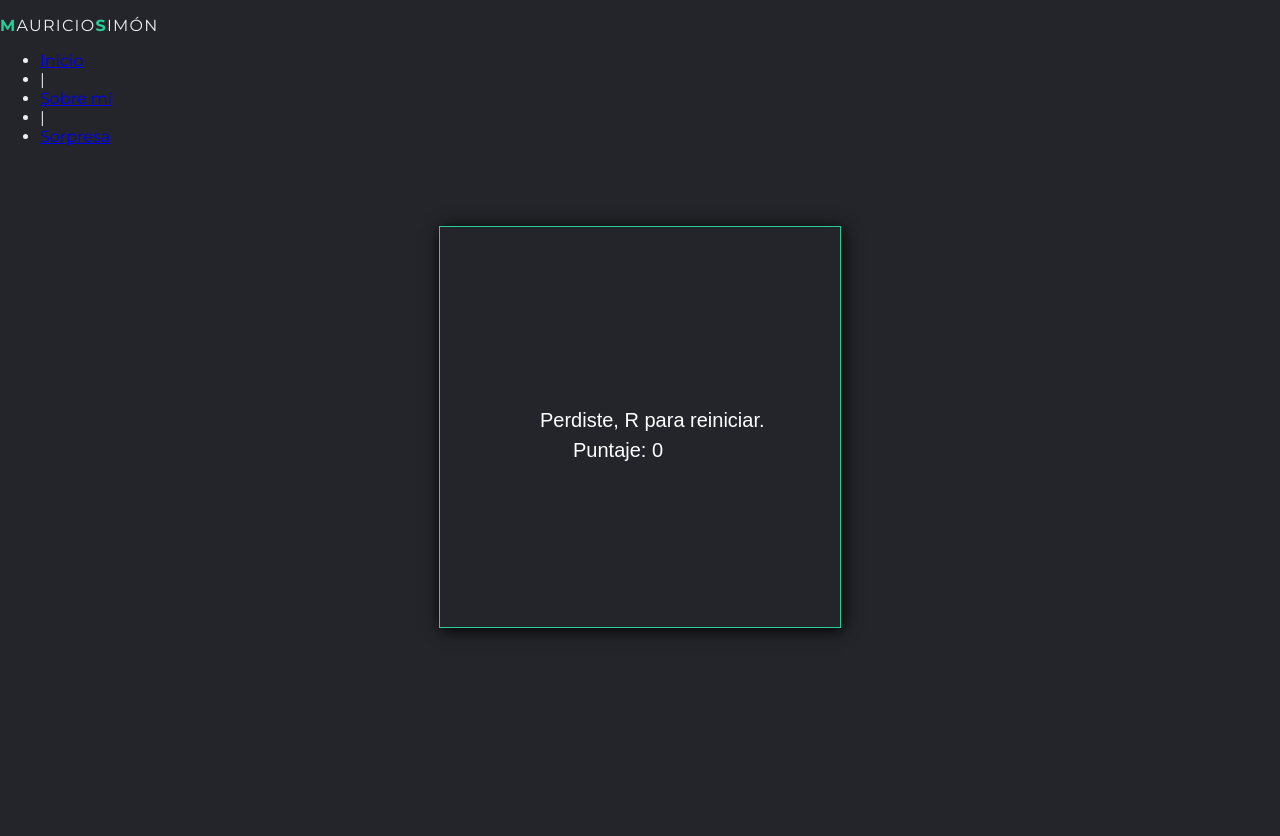
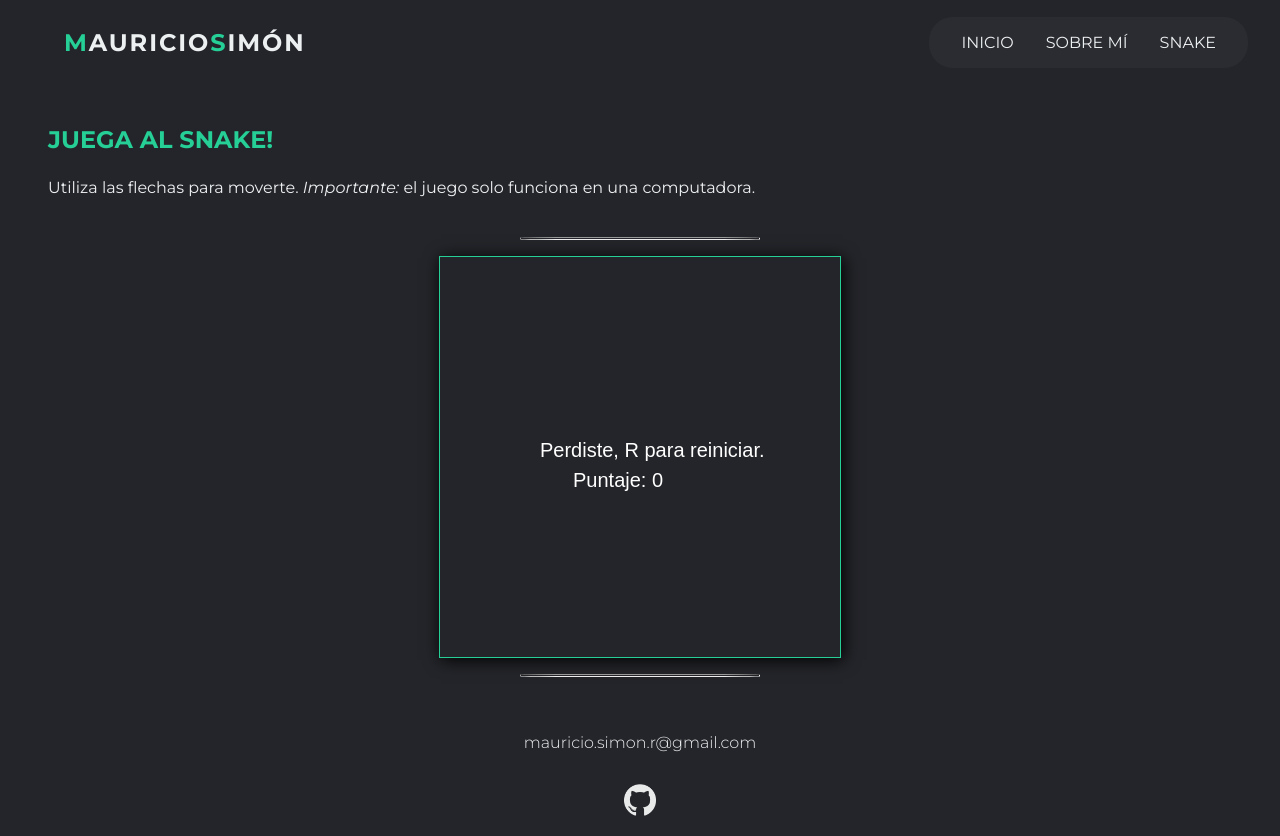
Before and after one commit to msimonr/msimonr.github.io, a plain HTML site: page pages/snake.html in a window 1280 px wide. Before the commit the page ends 800 px from the top, so only its background shows below. Drawn offline with Linux system fonts and the light colour scheme.

Commit message:
responsive snake

```diff
--- a/style.css
+++ b/css/style.css
@@ -263,7 +263,7 @@ h3 a {
     border: 0.1em solid var(--detalle);
     box-shadow: 0.1em 0.1em 1em black;
     display: block;
-    margin: 5em auto;
+    margin: 1em auto;
 }
 
 .mi-persona a {
--- a/game/game.js
+++ /dev/null
@@ -1,148 +0,0 @@
-class Snake{
-    constructor(){
-        this.speed = 10;
-        this.body = [{x: 200, y: 200}, {x: 200, y: 190}, {x: 200, y: 180}];
-        this.direction = {x:0, y:1};
-    }
-
-    addBody(){
-        let lastPosition = this.body[this.body.length-1];
-        this.move();
-        this.body.push({x: lastPosition.x, y: lastPosition.y});
-    }
-
-    move(){
-        for (let i=this.body.length-1; i > 0; i--){
-            this.body[i].x = this.body[i-1].x;
-            this.body[i].y = this.body[i-1].y;
-        }
-        this.body[0].x += this.speed*this.direction.x;
-        this.body[0].y += this.speed*this.direction.y;
-    }
-
-    setDirection(x, y){
-        this.direction.x = x;
-        this.direction.y = y;
-    }
-}
-
-//Fruta:
-
-
-window.onload = function() {
-    canvas = document.getElementById("game");
-    context = canvas.getContext("2d");
-    document.addEventListener("keydown", keyPush);
-    // context.font = "10px Arial";
-    // snake = new Snake();
-    // fruta = {x: 350, y:250};
-    // lost = false;
-    init();
-    setInterval(game, 1000/12);
-}
-
-function init(){
-    gameUnit = 10;
-    context.font = "10px Arial";
-    snake = new Snake();
-    fruta = {x: 350, y:250};
-    lost = false;
-}
-
-function game(){
-    if(!lost){
-        if(Math.abs(snake.body[0].x-fruta.x) < gameUnit && Math.abs(snake.body[0].y - fruta.y) < gameUnit){
-            createFruta();
-            snake.addBody();
-            draw();
-        }else if(snake.body.some(headIsTouchingBody) || snake.body[0].x === 0 || snake.body[0].x === canvas.width || snake.body[0].y === 0 || snake.body[0].y === canvas.height){
-            lost = true;
-            //Fondo
-            context.fillStyle = "#24252A";
-            context.fillRect(0, 0, canvas.width, canvas.height);
-            context.font = "20px Arial";
-            context.fillStyle = "#FFFFFF";
-            context.fillText("Perdiste, R para reiniciar.", Math.floor(canvas.width/4), 200);
-            context.fillText("Puntaje: "+(snake.body.length-3).toString() , Math.floor(canvas.width/3), 230);
-        }else{
-            snake.move();
-            draw();
-        }
-        // draw();
-    }
-
-}
-
-function draw(){
-
-    //Fondo
-    context.fillStyle = "#24252A";
-    context.fillRect(0, 0, canvas.width, canvas.height);
-
-    //Puntaje
-    context.fillStyle = "#FFFFFF";
-    context.fillText("Puntos: "+(snake.body.length-3).toString(), 20, 20);
-    console.log("hola: "+ (snake.body.length-3).toString());
-
-
-    //Fruta
-    context.fillStyle = "#9d32a8";
-    context.fillRect(fruta.x, fruta.y, snake.speed, snake.speed);
-
-    //Snake
-    context.fillStyle = "#13ad3c";
-    for (let elem of snake.body){
-        context.fillRect(elem.x, elem.y, snake.speed-1, snake.speed-1);
-    }
-
-}
-
-//Movimiento
-function keyPush(event){
-    switch(event.keyCode){
-        case 37: //Izquierda
-            if(snake.direction.x == 1 && snake.direction.y == 0){
-                break;
-            }
-            snake.direction.x = -1;
-            snake.direction.y = 0;
-            break;
-        case 38: //Arriba
-            if(snake.direction.x == 0 && snake.direction.y == 1){
-                break;
-            }
-            snake.direction.x = 0;
-            snake.direction.y = -1;
-            break;
-        case 39: //Derecha
-            if(snake.direction.x == -1 && snake.direction.y == 0){
-                break;
-            }
-            snake.direction.x = 1;
-            snake.direction.y = 0;
-            break;
-        case 40: //Abajo
-            if(snake.direction.x == 0 && snake.direction.y == -1){
-                break;
-            }
-            snake.direction.x = 0;
-            snake.direction.y = 1;
-        case 82:
-            if(lost){
-                init();
-            }
-            break;
-    }
-}
-
-function createFruta(){
-    do{
-        newFruta = {x: Math.floor(Math.random()*(canvas.width-10)), y: Math.floor(Math.random()*(canvas.height-10))};
-    } while(snake.body.find(cuerpo => Math.abs(cuerpo.x - newFruta.x) < 9  && Math.abs(cuerpo.y - newFruta.y) < 9) && Math.abs(newFruta.x - canvas.width) > 9 && Math.abs(newFruta.y - canvas.height) > 9);
-    fruta.x = newFruta.x;
-    fruta.y = newFruta.y;
-}
-
-function headIsTouchingBody(value, index, array){
-    return (index != 0 && Math.abs(value.x - array[0].x) < 10 && Math.abs(value.y - array[0].y) < 10);
-}
--- a/pages/snake.html
+++ b/pages/snake.html
@@ -1,36 +1,69 @@
 <!DOCTYPE html>
 <html lang="es">
+
 <head>
     <meta charset="UTF-8">
     <meta http-equiv="X-UA-Compatible" content="IE=edge">
     <meta name="viewport" content="width=device-width, initial-scale=1.0">
     <title>Portfolio MS</title>
-    <link rel="stylesheet" href="../style.css">
+    <link rel="stylesheet" href="../css/style.css">
 </head>
+
 <body>
+
     <!-- Navegacion -->
-    <header>
-        <div id="logoName">
-            <p id="logo"><span class="first">M</span>auricio<span class="first">S</span>imón</p>
+    <nav class="navbar">
+        <div class="logoName">
+            <span class="first">M</span>auricio<span class="first">S</span>imón
         </div>
-        <nav class="menu">
-            <ul class="menuLinks">
+        <a href="#" class="toggle-button">
+            <span class="bar"></span>
+            <span class="bar"></span>
+            <span class="bar"></span>
+        </a>
+        <div class="navbar-links">
+            <ul>
                 <li><a href="../index.html">Inicio</a></li>
-                <li class="separador">|</li>
                 <li><a href="about.html">Sobre mí</a></li>
-                <li class="separador">|</li>
-                <li><a href="snake.html"> Sorpresa</a></li>
+                <li><a href="snake.html"> Snake</a></li>
             </ul>
-        </nav>
-    </header>
+        </div>
+    </nav>
     <!-- Navegacion -->
-    <div class="contentBox">
+
+    <!-- Contenido -->
+    <div class="container">
+        <div class="container-head">
+            <h2>Juega al Snake!</h2>
+            <p>Utiliza las flechas para moverte. <em>Importante:</em> el juego solo funciona en una computadora.</p>
+        </div>
+        <hr class="divisor">
         <div>
             <canvas height="400" width="400" id="game"></canvas>
         </div>
+        <hr class="divisor">
     </div>
+
+    </div>
+
+    <!-- Contenido -->
+
+
+    <!-- Footer -->
+    <footer>
+        <div class="footer">
+            <p>mauricio.simon.r@gmail.com</p>
+            <div class="social-img">
+                <a href="https://github.com/msimonr" target="_blank"><img src="../img/GitHub-Mark-120px-plus.png"></a>
+            </div>
+            <!-- <p>mauricio.simon.r@gmail.com</p> -->
+        </div>
+    </footer>
+    <!-- Footer -->
 
 
 </body>
-    <script src="../game/game.js"></script>
+<script src="../scritps/web.js"></script>
+<script src="../scritps/game.js"></script>
+
 </html>
--- /dev/null
+++ b/scritps/game.js
@@ -0,0 +1,155 @@
+window.addEventListener("keydown", function(e) {
+    // space and arrow keys
+    if ([32, 37, 38, 39, 40].indexOf(e.keyCode) > -1) {
+        e.preventDefault();
+    }
+}, false);
+
+class Snake {
+    constructor() {
+        this.speed = 10;
+        this.body = [{ x: 200, y: 200 }, { x: 200, y: 190 }, { x: 200, y: 180 }];
+        this.direction = { x: 0, y: 1 };
+    }
+
+    addBody() {
+        let lastPosition = this.body[this.body.length - 1];
+        this.move();
+        this.body.push({ x: lastPosition.x, y: lastPosition.y });
+    }
+
+    move() {
+        for (let i = this.body.length - 1; i > 0; i--) {
+            this.body[i].x = this.body[i - 1].x;
+            this.body[i].y = this.body[i - 1].y;
+        }
+        this.body[0].x += this.speed * this.direction.x;
+        this.body[0].y += this.speed * this.direction.y;
+    }
+
+    setDirection(x, y) {
+        this.direction.x = x;
+        this.direction.y = y;
+    }
+}
+
+//Fruta:
+
+
+window.onload = function() {
+    canvas = document.getElementById("game");
+    context = canvas.getContext("2d");
+    document.addEventListener("keydown", keyPush);
+    // context.font = "10px Arial";
+    // snake = new Snake();
+    // fruta = {x: 350, y:250};
+    // lost = false;
+    init();
+    setInterval(game, 1000 / 12);
+}
+
+function init() {
+    gameUnit = 10;
+    context.font = "10px Arial";
+    snake = new Snake();
+    fruta = { x: 350, y: 250 };
+    lost = false;
+}
+
+function game() {
+    if (!lost) {
+        if (Math.abs(snake.body[0].x - fruta.x) < gameUnit && Math.abs(snake.body[0].y - fruta.y) < gameUnit) {
+            createFruta();
+            snake.addBody();
+            draw();
+        } else if (snake.body.some(headIsTouchingBody) || snake.body[0].x === 0 || snake.body[0].x === canvas.width || snake.body[0].y === 0 || snake.body[0].y === canvas.height) {
+            lost = true;
+            //Fondo
+            context.fillStyle = "#24252A";
+            context.fillRect(0, 0, canvas.width, canvas.height);
+            context.font = "20px Arial";
+            context.fillStyle = "#FFFFFF";
+            context.fillText("Perdiste, R para reiniciar.", Math.floor(canvas.width / 4), 200);
+            context.fillText("Puntaje: " + (snake.body.length - 3).toString(), Math.floor(canvas.width / 3), 230);
+        } else {
+            snake.move();
+            draw();
+        }
+        // draw();
+    }
+
+}
+
+function draw() {
+
+    //Fondo
+    context.fillStyle = "#24252A";
+    context.fillRect(0, 0, canvas.width, canvas.height);
+
+    //Puntaje
+    context.fillStyle = "#FFFFFF";
+    context.fillText("Puntos: " + (snake.body.length - 3).toString(), 20, 20);
+    console.log("hola: " + (snake.body.length - 3).toString());
+
+
+    //Fruta
+    context.fillStyle = "#9d32a8";
+    context.fillRect(fruta.x, fruta.y, snake.speed, snake.speed);
+
+    //Snake
+    context.fillStyle = "#13ad3c";
+    for (let elem of snake.body) {
+        context.fillRect(elem.x, elem.y, snake.speed - 1, snake.speed - 1);
+    }
+
+}
+
+//Movimiento
+function keyPush(event) {
+    switch (event.keyCode) {
+        case 37: //Izquierda
+            if (snake.direction.x == 1 && snake.direction.y == 0) {
+                break;
+            }
+            snake.direction.x = -1;
+            snake.direction.y = 0;
+            break;
+        case 38: //Arriba
+            if (snake.direction.x == 0 && snake.direction.y == 1) {
+                break;
+            }
+            snake.direction.x = 0;
+            snake.direction.y = -1;
+            break;
+        case 39: //Derecha
+            if (snake.direction.x == -1 && snake.direction.y == 0) {
+                break;
+            }
+            snake.direction.x = 1;
+            snake.direction.y = 0;
+            break;
+        case 40: //Abajo
+            if (snake.direction.x == 0 && snake.direction.y == -1) {
+                break;
+            }
+            snake.direction.x = 0;
+            snake.direction.y = 1;
+        case 82:
+            if (lost) {
+                init();
+            }
+            break;
+    }
+}
+
+function createFruta() {
+    do {
+        newFruta = { x: Math.floor(Math.random() * (canvas.width - 10)), y: Math.floor(Math.random() * (canvas.height - 10)) };
+    } while (snake.body.find(cuerpo => Math.abs(cuerpo.x - newFruta.x) < 9 && Math.abs(cuerpo.y - newFruta.y) < 9) && Math.abs(newFruta.x - canvas.width) > 9 && Math.abs(newFruta.y - canvas.height) > 9);
+    fruta.x = newFruta.x;
+    fruta.y = newFruta.y;
+}
+
+function headIsTouchingBody(value, index, array) {
+    return (index != 0 && Math.abs(value.x - array[0].x) < 10 && Math.abs(value.y - array[0].y) < 10);
+}
```
Also changed, not shown: index.html (+1 -1 lines), pages/about.html (+2 -2 lines), 1 other file.
